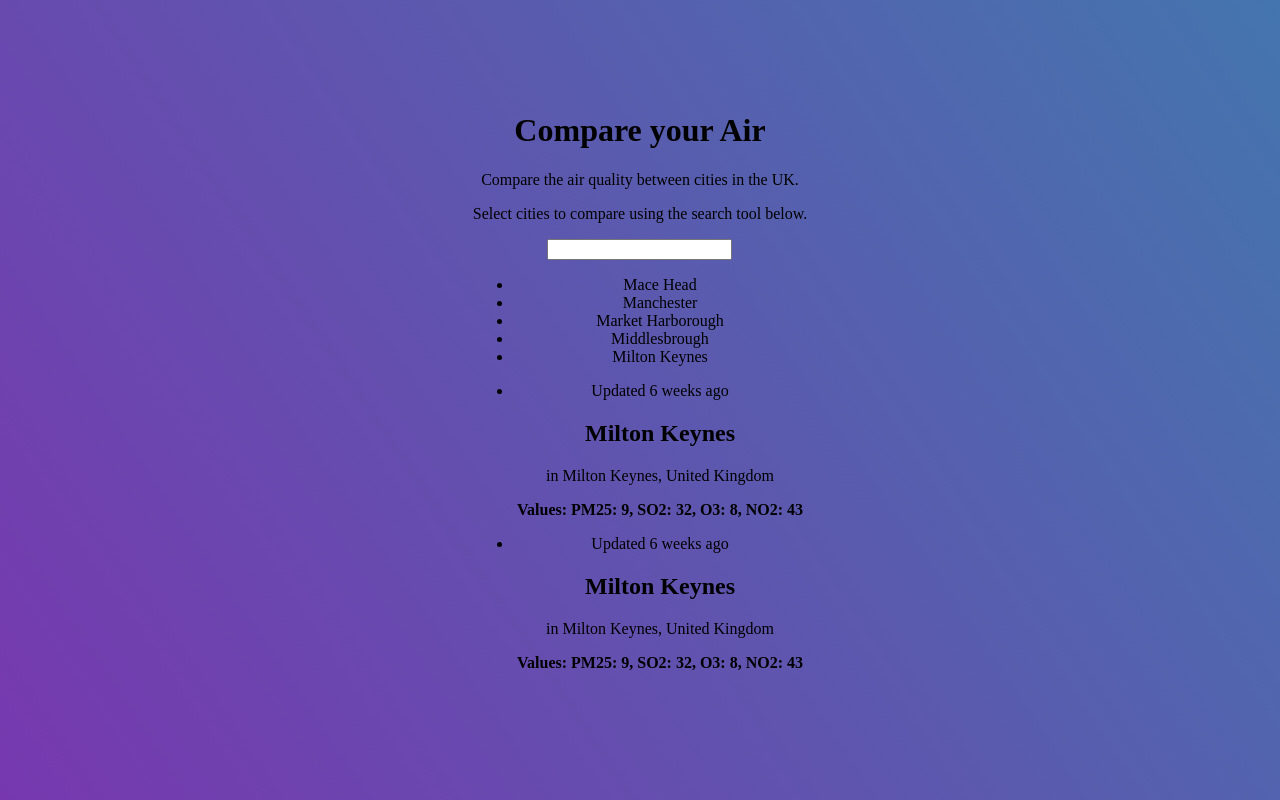
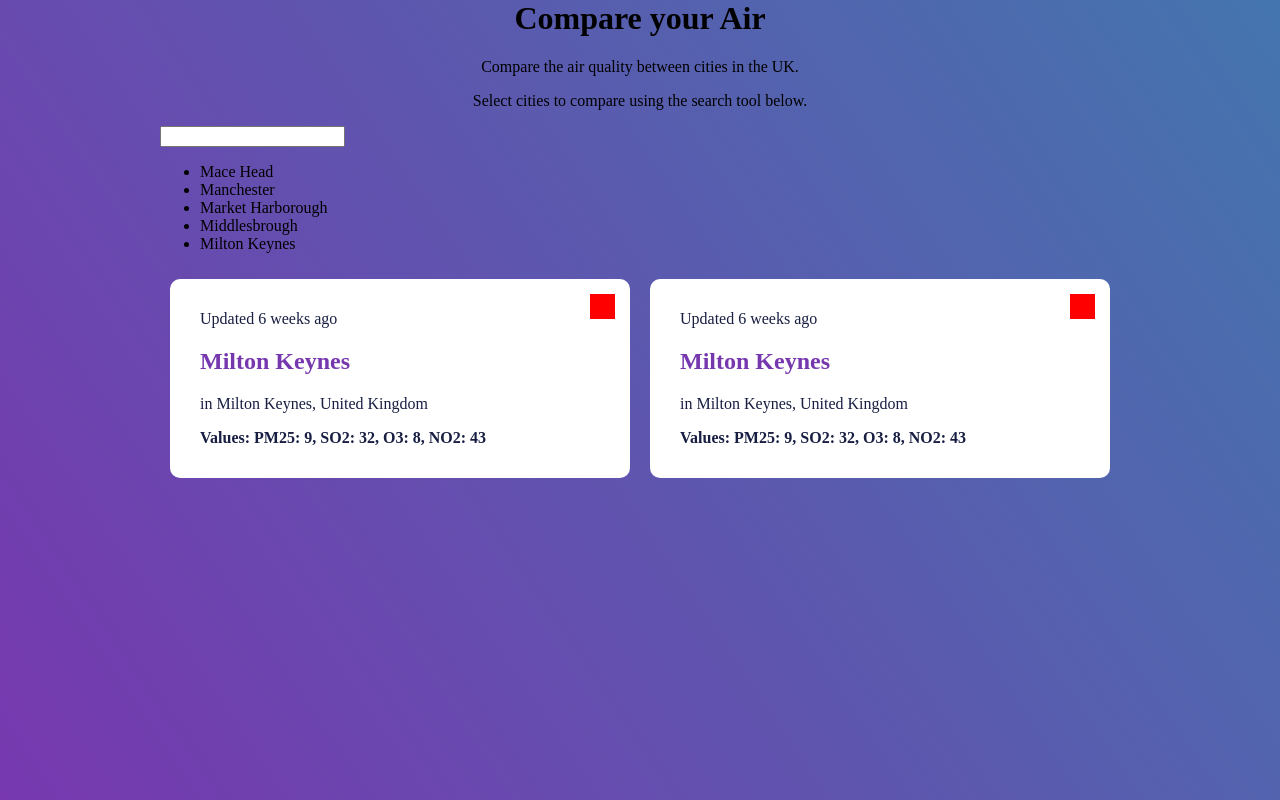
Before and after one commit to OliverJEvans/dept-tech-test-vue, a Vue app: page / in a window 1280 px wide. Built offline with nearby package versions, Linux system fonts and the light colour scheme.

Commit message:
Add bas styles to results component

```diff
--- a/src/components/AirQuality.vue
+++ b/src/components/AirQuality.vue
@@ -5,9 +5,9 @@
         <h1>Compare your Air</h1>
         <p>Compare the air quality between cities in the UK.</p>
         <p>Select cities to compare using the search tool below.</p>
-        <Search />
-        <Results />
       </div>
+      <Search />
+      <Results />
     </div>
   </div>
 </template>
@@ -35,10 +35,9 @@ export default {
     width: 960px;
     margin: 0 auto;
     height: 100%;
+  }
 
-    display: flex;
-    justify-content: center;
-    align-items: center;
+  .content {
     text-align: center;
   }
 
--- a/src/components/AirQuality/AirQualityResultItem.vue
+++ b/src/components/AirQuality/AirQualityResultItem.vue
@@ -1,8 +1,46 @@
 <template>
-  <div>
+  <div class="item">
     <p>Updated 6 weeks ago</p>
     <h2>Milton Keynes</h2>
     <p>in Milton Keynes, United Kingdom</p>
     <p><strong>Values: PM25: 9, SO2: 32, O3: 8, NO2: 43</strong></p>
+    <button><span>Close</span></button>
   </div>
 </template>
+
+<style lang="scss" scoped>
+  .item {
+    background-color: #ffffff;
+    border-radius: 10px;
+    padding: 15px 30px;
+    position: relative;
+    margin: 10px
+  }
+
+  h2 {
+    color: #7738af;
+  }
+
+  button {
+    position: absolute;
+    top: 15px;
+    right: 15px;
+    height: 25px;
+    width: 25px;
+    background: red;
+    border: none;
+    cursor: pointer;
+
+    span {
+      //.visually-hidden
+      position: absolute !important;
+      clip: rect(1px 1px 1px 1px); /* IE6, IE7 */
+      clip: rect(1px, 1px, 1px, 1px);
+      padding:0 !important;
+      border:0 !important;
+      height: 1px !important;
+      width: 1px !important;
+      overflow: hidden;
+    }
+  }
+</style>
--- a/src/components/AirQuality/AirQualityResults.vue
+++ b/src/components/AirQuality/AirQualityResults.vue
@@ -18,3 +18,18 @@ export default {
   }
 }
 </script>
+
+<style lang="scss" scoped>
+  ul {
+    margin: 0;
+    padding: 0;
+    list-style: none;
+    display: flex;
+    flex-wrap: wrap;
+
+    li {
+      flex: 1 0 50%;
+      color: #171e42;
+    }
+  }
+</style>
```
